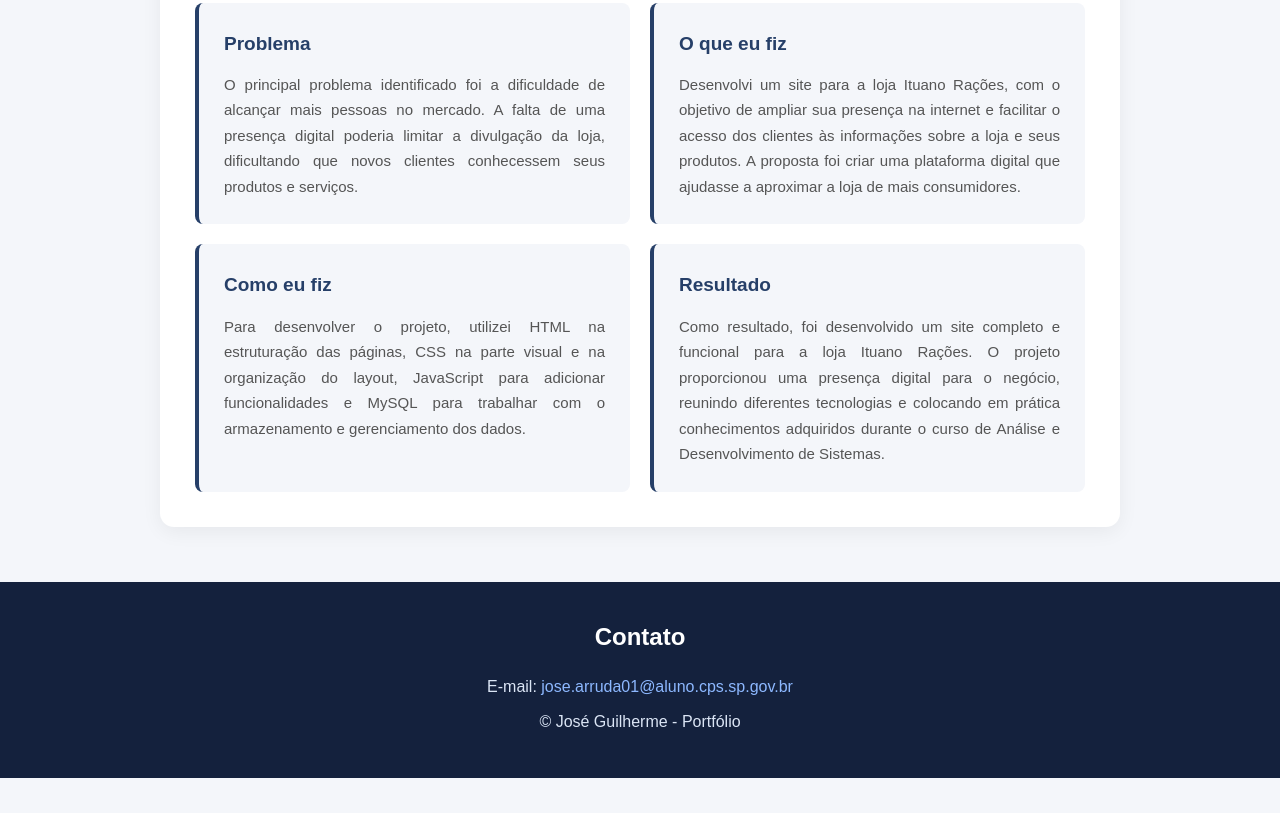
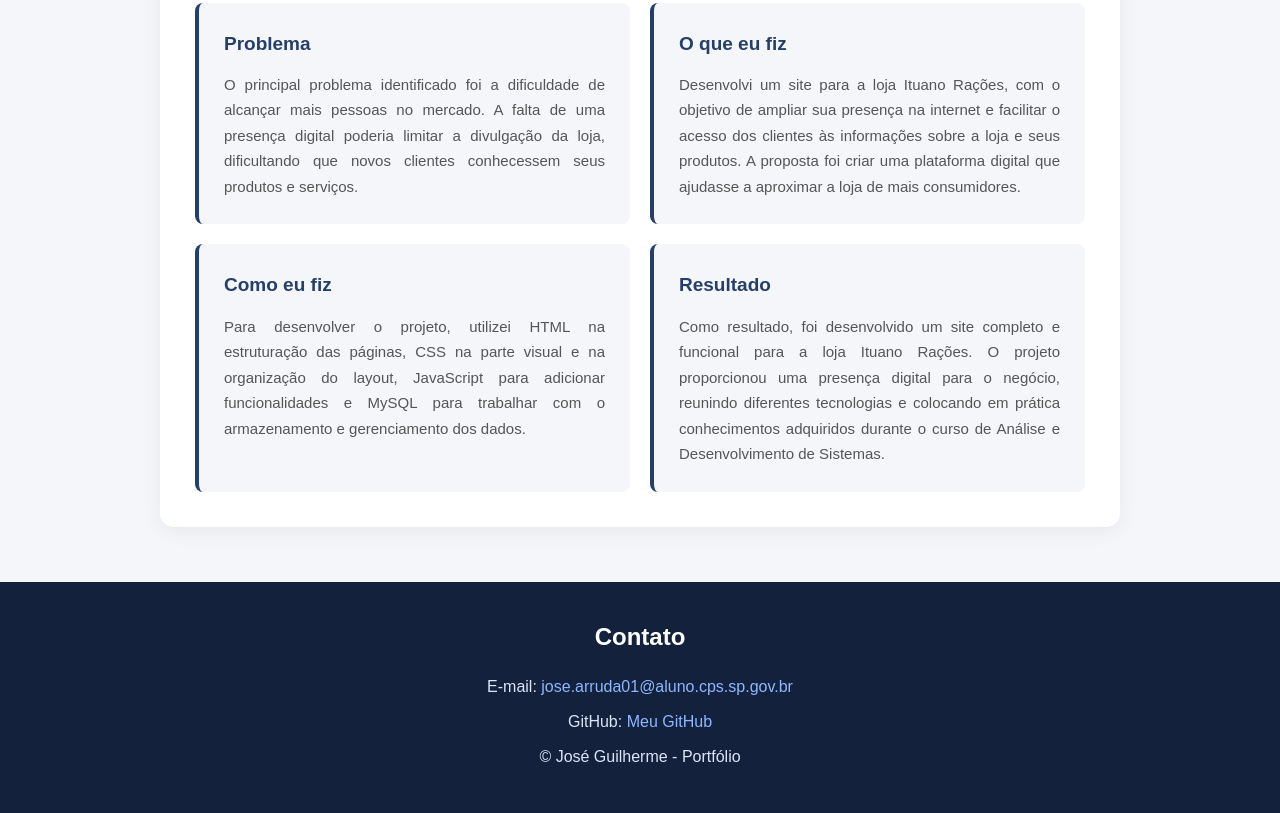
Before and after one commit to Jose-Guilhermee/Jose-Guilhermee.github.io, a plain HTML site: page index.html in a window 1280 px wide. Shown: the part 611-1424 px from the top of the page. Before the commit the page ends 1389 px from the top, so only its background shows below. Drawn offline with Linux system fonts and the light colour scheme.

Commit message:
Primeira versão do portfólio

```diff
--- a/index.html
+++ b/index.html
@@ -159,7 +159,7 @@
 <body>
 
     <header>
-        <h1>José Guilherme Laerda Arruda</h1>
+        <h1>José Guilherme Lacerda Arruda</h1>
         <p>Análise e Desenvolvimento de Sistemas</p>
         <p>Fatec</p>
 
@@ -236,6 +236,13 @@
             </a>
         </p>
 
+	<p>
+            GitHub:
+            <a href="https://github.com/Jose-Guilhermee" target="_blank" rel="noopener noreferrer">
+                Meu GitHub
+            </a>
+        </p>
+
         <p>&copy; José Guilherme - Portfólio</p>
     </footer>
 
```
